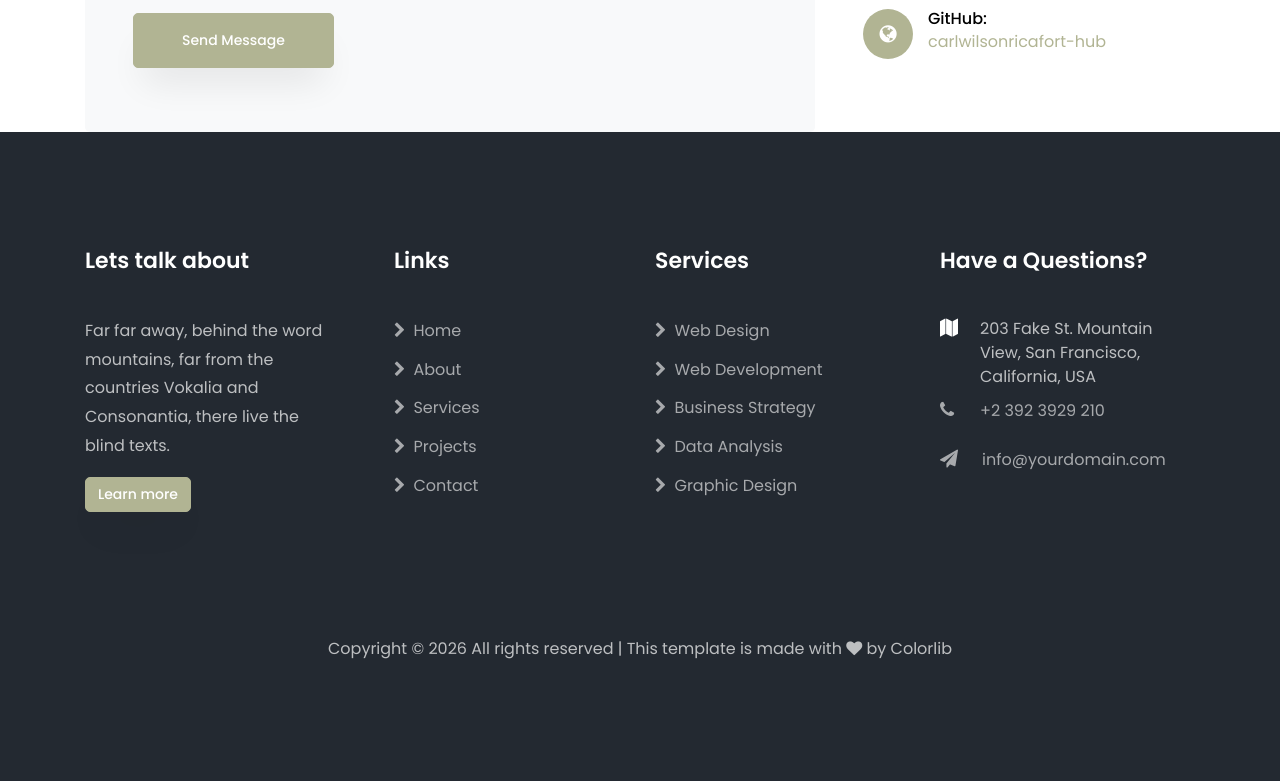
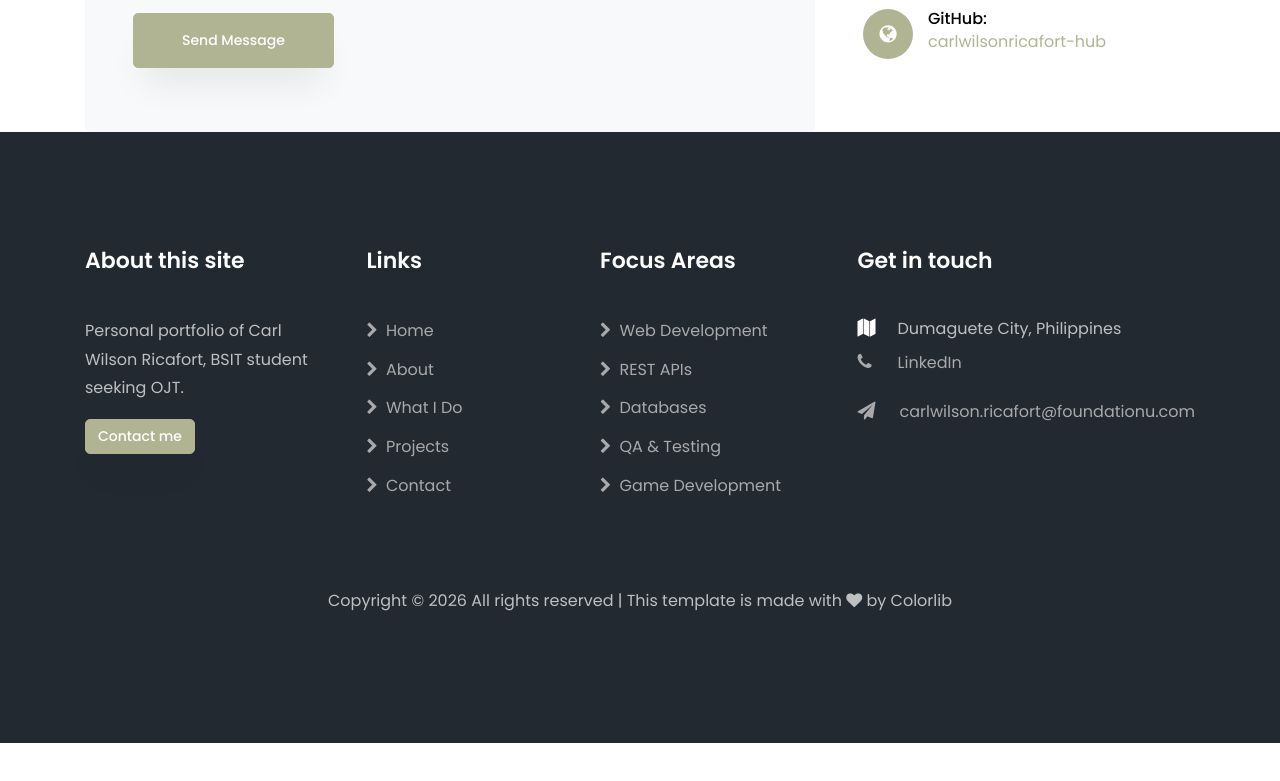
Before and after one commit to carlwilsonricafort-hub/portfolio-for-OJT, a plain HTML site: page index.html in a window 1280 px wide. Shown: the part 7935-8716 px from the top of the page. After the commit the page ends 8678 px from the top, so only its background shows below. Drawn offline with Linux system fonts and the light colour scheme; some packages are replaced by stand-ins of ours; no server answers; files whose address does not match are found by name.

Commit message:
Update contact section

```diff
--- a/index.html
+++ b/index.html
@@ -1209,12 +1209,11 @@
         <div class="row mb-5">
           <div class="col-md">
             <div class="ftco-footer-widget mb-4">
-              <h2 class="ftco-heading-2">Lets talk about</h2>
+              <h2 class="ftco-heading-2">About this site</h2>
               <p>
-                Far far away, behind the word mountains, far from the countries
-                Vokalia and Consonantia, there live the blind texts.
+                Personal portfolio of Carl Wilson Ricafort, BSIT student seeking OJT.
               </p>
-              <p><a href="#" class="btn btn-primary">Learn more</a></p>
+              <p><a href="#" class="btn btn-primary">Contact me</a></p>
             </div>
           </div>
           <div class="col-md">
@@ -1233,7 +1232,7 @@
                 </li>
                 <li>
                   <a href="#"
-                    ><span class="fa fa-chevron-right mr-2"></span>Services</a
+                    ><span class="fa fa-chevron-right mr-2"></span>What I Do</a
                   >
                 </li>
                 <li>
@@ -1251,35 +1250,31 @@
           </div>
           <div class="col-md">
             <div class="ftco-footer-widget mb-4">
-              <h2 class="ftco-heading-2">Services</h2>
+              <h2 class="ftco-heading-2">Focus Areas</h2>
               <ul class="list-unstyled">
                 <li>
                   <a href="#"
-                    ><span class="fa fa-chevron-right mr-2"></span>Web Design</a
+                    ><span class="fa fa-chevron-right mr-2"></span>Web Development</a
                   >
                 </li>
                 <li>
                   <a href="#"
-                    ><span class="fa fa-chevron-right mr-2"></span>Web
-                    Development</a
+                    ><span class="fa fa-chevron-right mr-2"></span>REST APIs</a
                   >
                 </li>
                 <li>
                   <a href="#"
-                    ><span class="fa fa-chevron-right mr-2"></span>Business
-                    Strategy</a
+                    ><span class="fa fa-chevron-right mr-2"></span>Databases</a
                   >
                 </li>
                 <li>
                   <a href="#"
-                    ><span class="fa fa-chevron-right mr-2"></span>Data
-                    Analysis</a
+                    ><span class="fa fa-chevron-right mr-2"></span>QA &amp; Testing</a
                   >
                 </li>
                 <li>
                   <a href="#"
-                    ><span class="fa fa-chevron-right mr-2"></span>Graphic
-                    Design</a
+                    ><span class="fa fa-chevron-right mr-2"></span>Game Development</a
                   >
                 </li>
               </ul>
@@ -1287,36 +1282,35 @@
           </div>
           <div class="col-md">
             <div class="ftco-footer-widget mb-4">
-              <h2 class="ftco-heading-2">Have a Questions?</h2>
+              <h2 class="ftco-heading-2">Get in touch</h2>
               <div class="block-23 mb-3">
                 <ul>
                   <li>
                     <span class="icon fa fa-map marker"></span
                     ><span class="text"
-                      >203 Fake St. Mountain View, San Francisco, California,
-                      USA</span
+                      >Dumaguete City, Philippines</span
                     >
                   </li>
                   <li>
-                    <a href="#"
+                    <a href="https://www.linkedin.com/in/carl-wilson-u-ricafort-99801b446/"
                       ><span class="icon fa fa-phone"></span
-                      ><span class="text">+2 392 3929 210</span></a
+                      ><span class="text">LinkedIn</span></a
                     >
                   </li>
                   <li>
-                    <a href="#"
+                    <a href="mailto:carlwilson.ricafort@foundationu.com"
                       ><span class="icon fa fa-paper-plane pr-4"></span
-                      ><span class="text">info@yourdomain.com</span></a
+                      ><span class="text">carlwilson.ricafort@foundationu.com</span></a
                     >
                   </li>
                 </ul>
               </div>
               <ul class="ftco-footer-social list-unstyled mt-2">
                 <li class="ftco-animate">
-                  <a href="#"><span class="fa fa-twitter"></span></a>
+                  <a href="https://github.com/carlwilsonricafort-hub"><span class="fa fa-twitter"></span></a>
                 </li>
                 <li class="ftco-animate">
-                  <a href="#"><span class="fa fa-facebook"></span></a>
+                  <a href="https://www.linkedin.com/in/carl-wilson-u-ricafort-99801b446/"><span class="fa fa-facebook"></span></a>
                 </li>
                 <li class="ftco-animate">
                   <a href="#"><span class="fa fa-instagram"></span></a>
```
